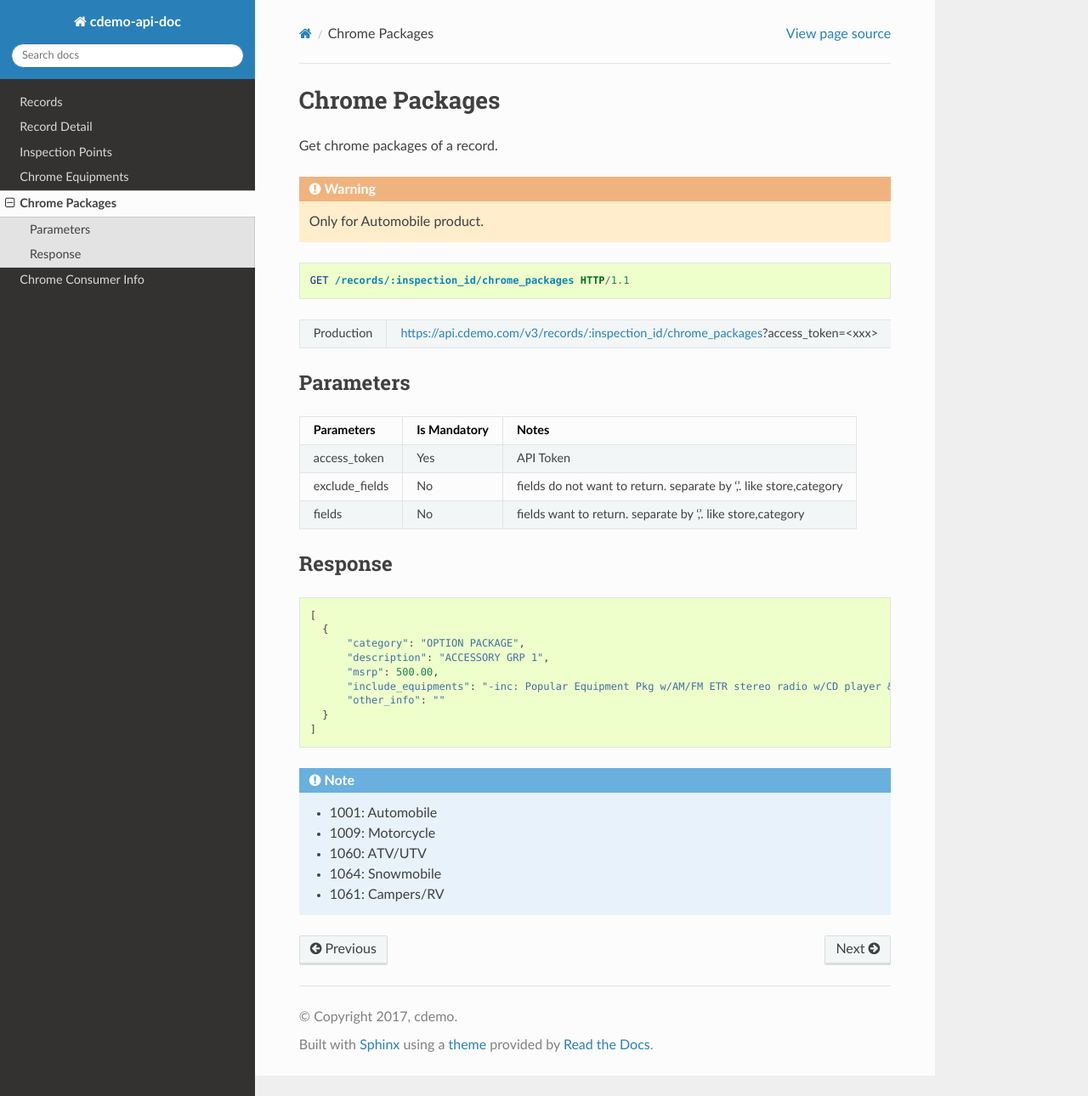
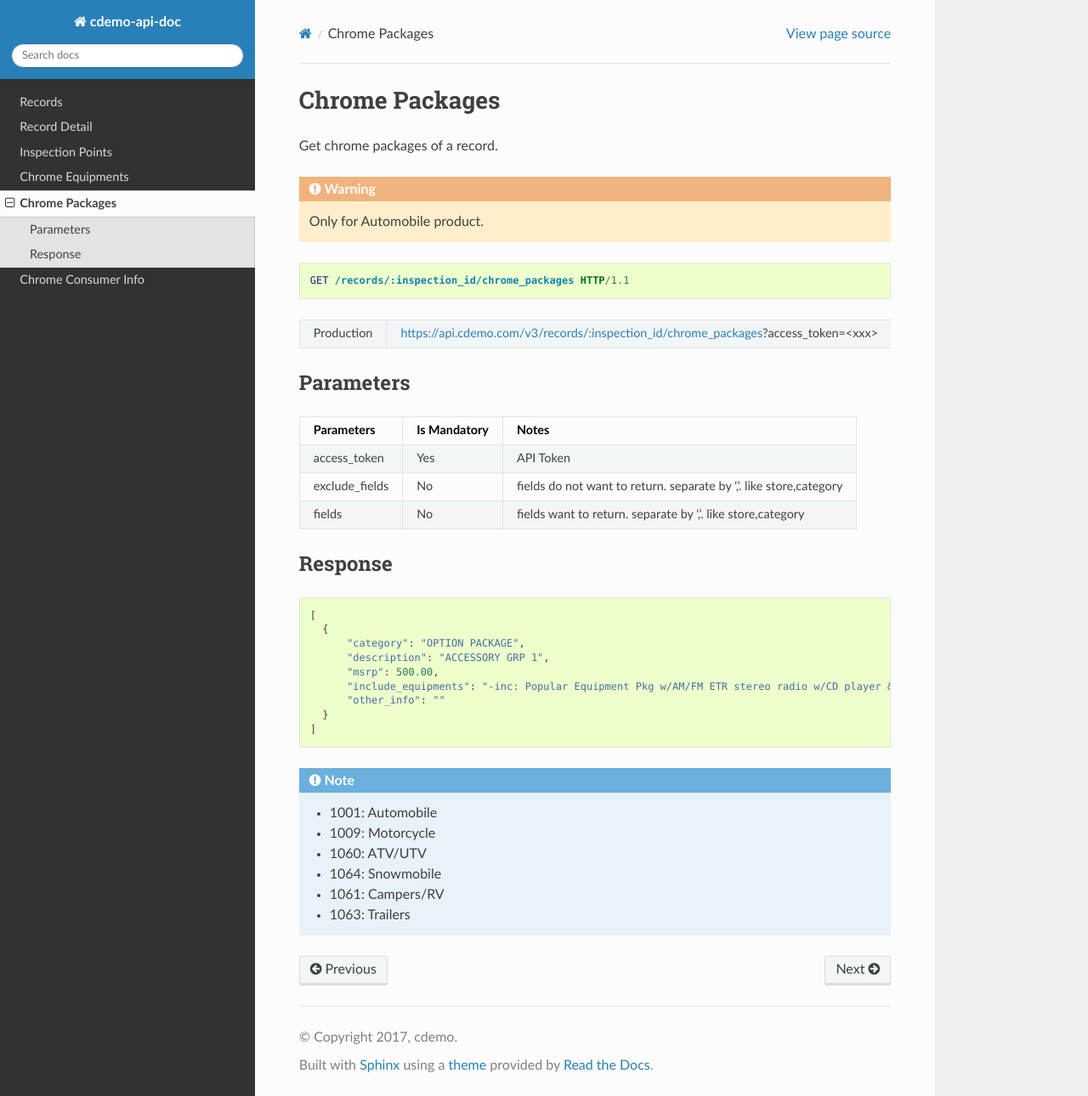
Before and after one commit to cdemomobilesolutions/apidoc, a Sphinx documentation site: the page built from source/chrome_packages_api.rst, in a window 1280 px wide and 1290 px high. Shown: the whole window at 85% size. Built offline with Sphinx 7.4.7 and the Read the Docs theme 2.0.0, drawn with Linux system fonts in a browser that asks for light colours.

Commit message:
add product 1063-Trailers

```diff
--- a/source/chrome_consumer_info_api.rst
+++ b/source/chrome_consumer_info_api.rst
@@ -112,3 +112,4 @@ Response
   - 1060: ATV/UTV
   - 1064: Snowmobile
   - 1061: Campers/RV
+  - 1063: Trailers
--- a/source/chrome_equipments_api.rst
+++ b/source/chrome_equipments_api.rst
@@ -99,3 +99,4 @@ Response
   - 1060: ATV/UTV
   - 1064: Snowmobile
   - 1061: Campers/RV
+  - 1063: Trailers
--- a/source/chrome_packages_api.rst
+++ b/source/chrome_packages_api.rst
@@ -54,3 +54,4 @@ Response
   - 1060: ATV/UTV
   - 1064: Snowmobile
   - 1061: Campers/RV
+  - 1063: Trailers
--- a/source/inspection_points_api.rst
+++ b/source/inspection_points_api.rst
@@ -96,3 +96,4 @@ Response
   - 1060: ATV/UTV
   - 1064: Snowmobile
   - 1061: Campers/RV
+  - 1063: Trailers
--- a/source/record_detail_api.rst
+++ b/source/record_detail_api.rst
@@ -145,3 +145,4 @@ Response
   - 1060: ATV/UTV
   - 1064: Snowmobile
   - 1061: Campers/RV
+  - 1063: Trailers
```
